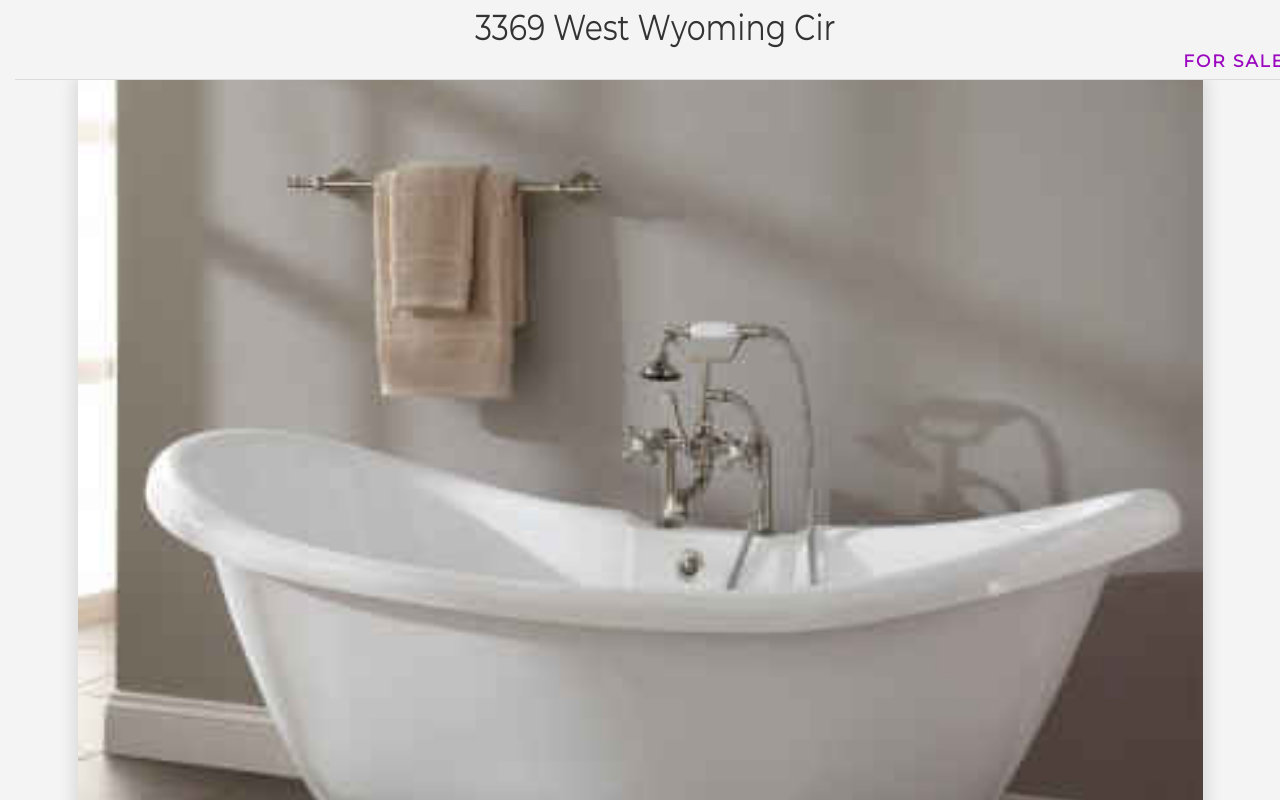
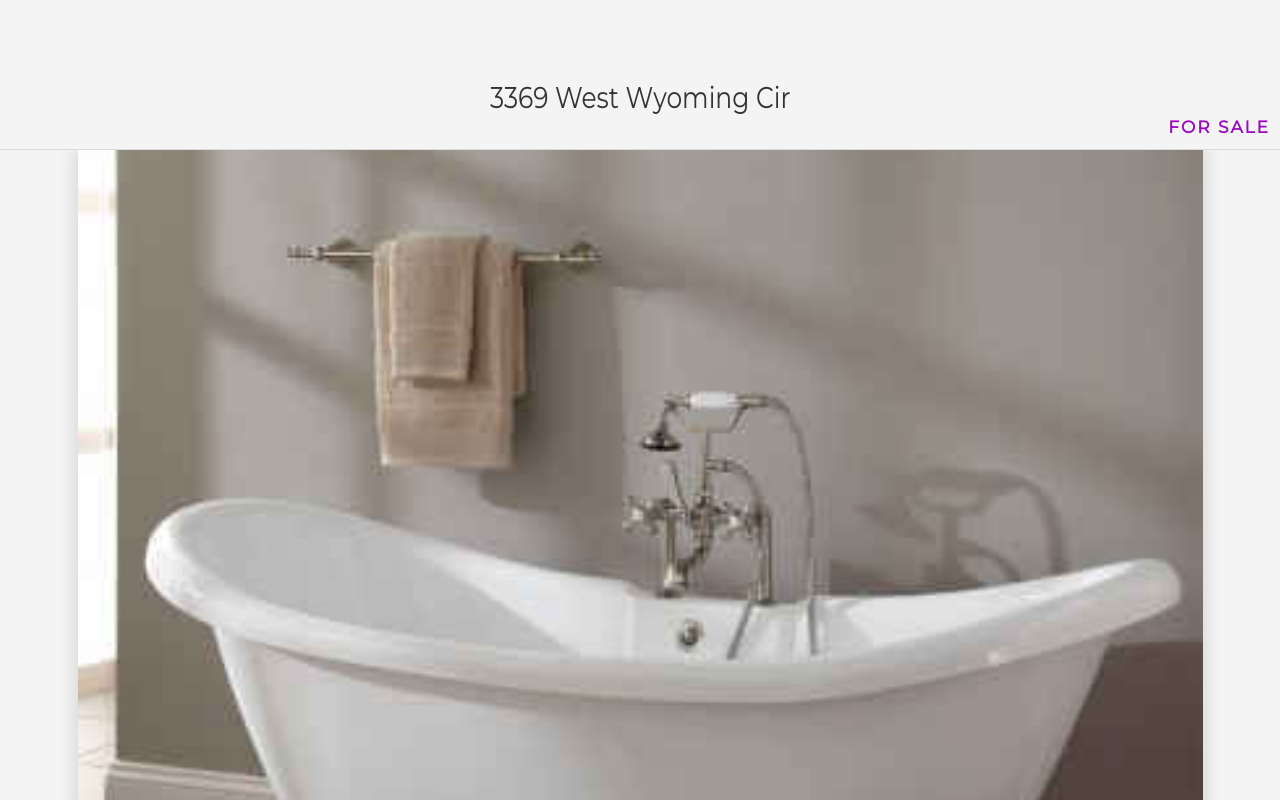
Before and after one commit to jimmmazz/3369-wyoming, a plain HTML site: page index.html in a window 1280 px wide. Drawn offline with Linux system fonts and the light colour scheme.

Commit message:
chrome address bar

```diff
--- a/style.css
+++ b/style.css
@@ -29,7 +29,7 @@ body {
     position: relative;
     height: 100vh;
     overflow-x: hidden;
-    padding-top: 70px;
+    padding-top: 140px;
 }
 
 .header,
@@ -48,9 +48,9 @@ body {
 
 .header {
     position: fixed;
-    top: 0;
-    left: 10;
-    right: 10;
+    top: 70px;
+    left: 0;
+    right: 0;
 
     width: 100%;
     border-bottom: 1px solid rgba(0,0,0,.1);
@@ -58,7 +58,7 @@ body {
 
 h1 {
     color: #333;
-    font-size: 3rem;
+    font-size: 2.5rem;
     font-weight: 100;
     transform: scaleY(1.2);
 }
```
